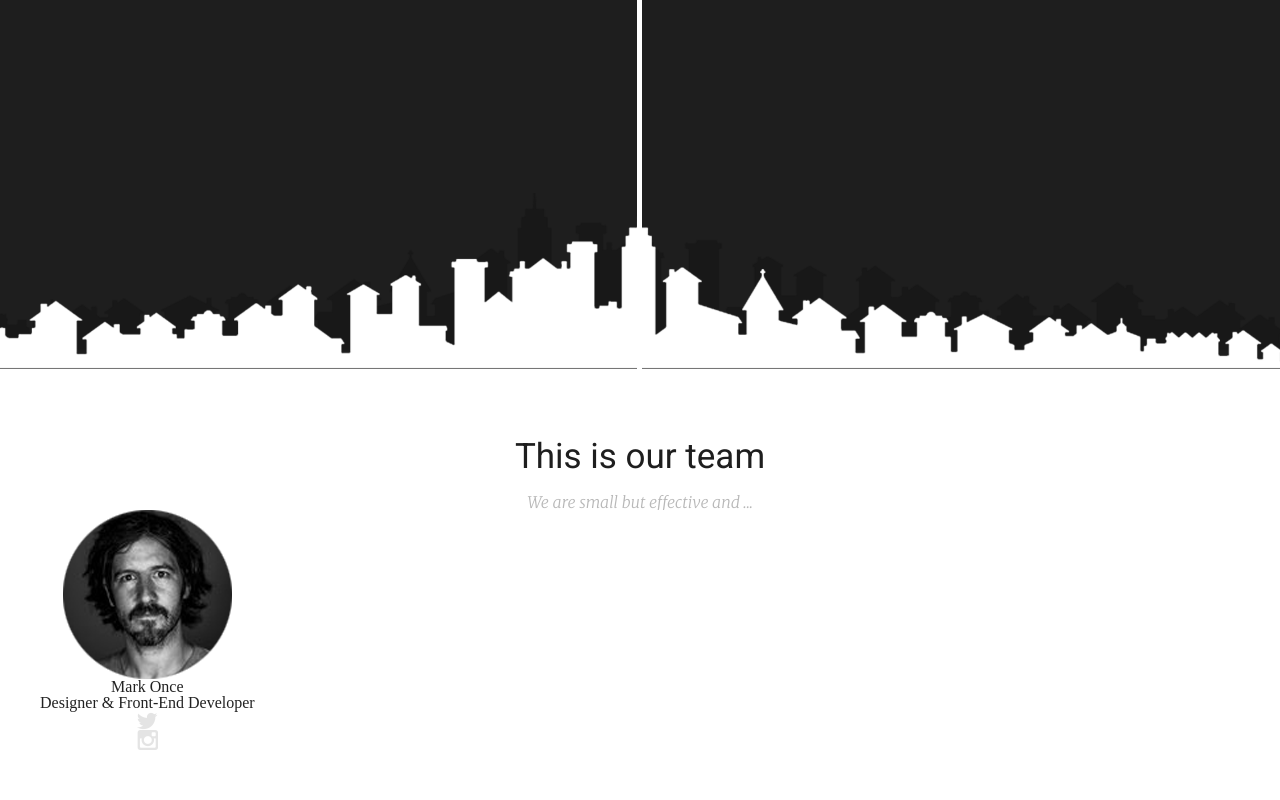
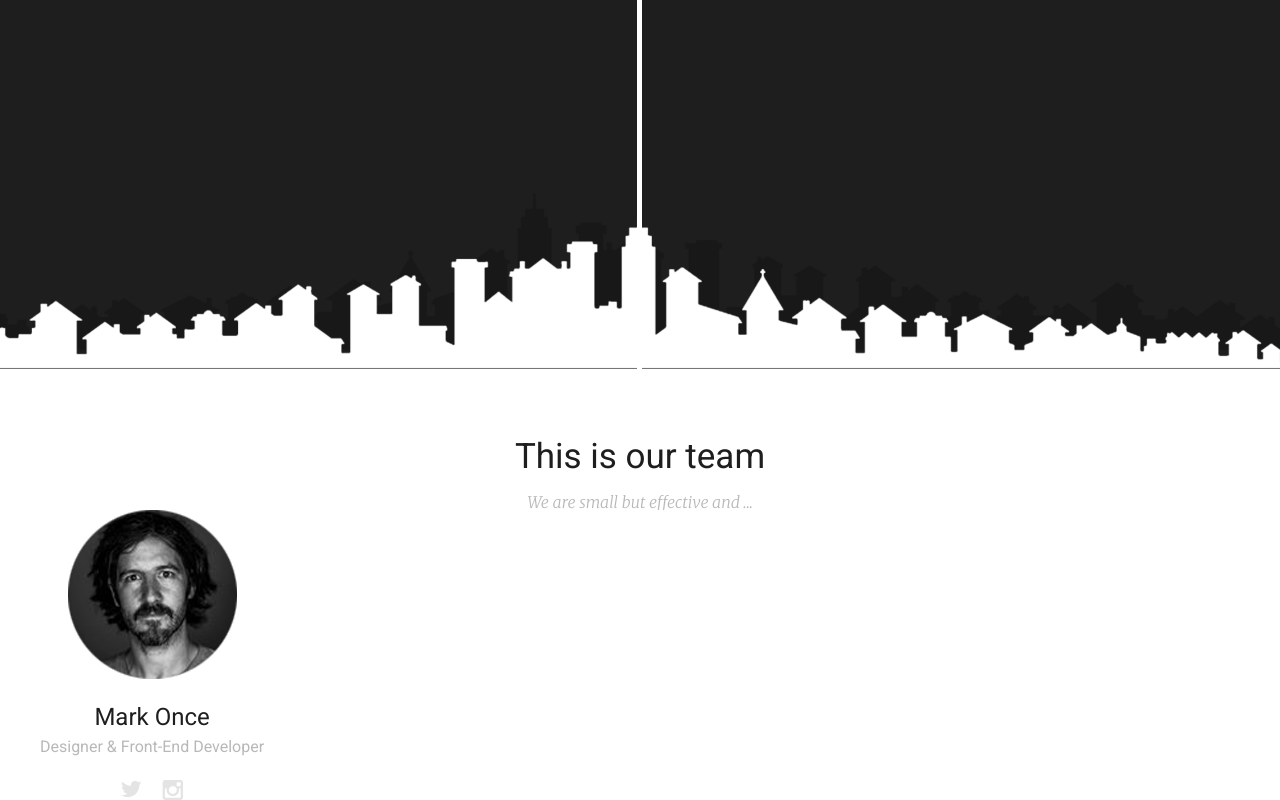
Before and after one commit to Al-x-R/BW-landing, a plain HTML site: page index.html in a window 1280 px wide. Shown: the part 1685-2485 px from the top of the page. Before the commit the page ends 2454 px from the top, so only its background shows below. Drawn offline with Linux system fonts and the light colour scheme.

Commit message:
Add styles for user card

```diff
--- a/components/team/team.css
+++ b/components/team/team.css
@@ -2,17 +2,57 @@
     background: var(--primary-light-color);
     text-align: center;
     height: 50vh;
+    font-family: 'Roboto', sans-serif;
+}
+
+.team-title, .user-name {
+    color: var(--primary-dark-color);
 }
 
 .team-title {
     font-size: 35px;
-    font-family: 'Roboto', sans-serif;
-    color: var(--primary-dark-color);
     padding: 70px 0 20px;
 }
 
 .team-description {
     font-family: 'Merriweather', serif;
     font-size: 16px;
+}
+
+.user-card, .user-info {
+    display: flex;
+    flex-direction: column;
+    align-items: center;
+}
+
+.user-image {
+    width: 170px;
+    height: 170px;
+    border-radius: 50%;
+    object-fit: cover;
+    object-position: center;
+}
+
+.team-description, .user-description {
     color: var(--primary-text-color);
 }
+
+.user-name {
+    font-size: 24px;
+    padding: 25px 0 10px;
+}
+
+.user-description {
+    padding-bottom: 25px;
+}
+
+.icons {
+    width: 100%;
+    display: flex;
+    justify-content: center;
+    margin-top: auto;
+}
+
+.icon {
+    padding: 0 10px;
+}
```
